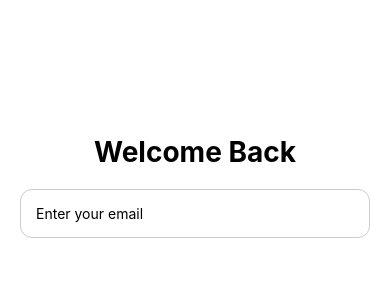
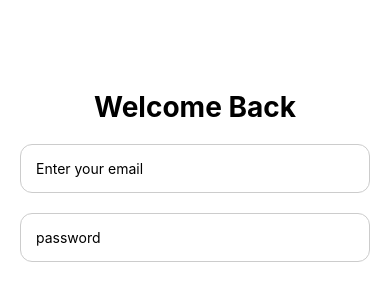
Before and after one commit to sajin-cl/React-Native-beginer-lvl1, a React Native app: screen / in a window 390 px wide. Shown: the part 236-536 px from the top of the page. Built offline with nearby package versions, Linux system fonts and the light colour scheme.

Commit message:
password field setup

```diff
--- a/src/screens/LoginScreen.js
+++ b/src/screens/LoginScreen.js
@@ -1,20 +1,32 @@
+import { useState } from "react";
 import { View, Text, TextInput, StyleSheet } from "react-native";
 
 export default function LoginScreen() {
+
+    const [isPasswordHidden, setIsPasswordHidden] = useState(false);
+
     return (
         <View
-            style={styles?.container}
+            style={styles.container}
         >
             <Text
-                style={styles?.greetingText}
+                style={styles.greetingText}
             >Welcome Back</Text>
 
             <TextInput
                 placeholder="Enter your email"
-                style={styles?.emailField}
+                style={styles.inputBox}
                 keyboardType="email-address"
                 autoCapitalize="none"
                 autoCorrect={false}
+            />
+
+            <TextInput
+                placeholder="password"
+                secureTextEntry={!isPasswordHidden}
+                autoCorrect={false}
+                autoCapitalize="none"
+                style={styles.inputBox}
             />
         </View>
 
@@ -34,12 +46,13 @@ const styles = StyleSheet.create({
         fontWeight: 'bold',
         marginBottom: 20
     },
-    emailField: {
+    inputBox: {
         borderWidth: 1,
         borderColor: '#ccc',
         padding: 15,
         borderRadius: 12,
-        width: '100%'
+        width: '100%',
+        marginBottom: 20
     }
 
 });
```
